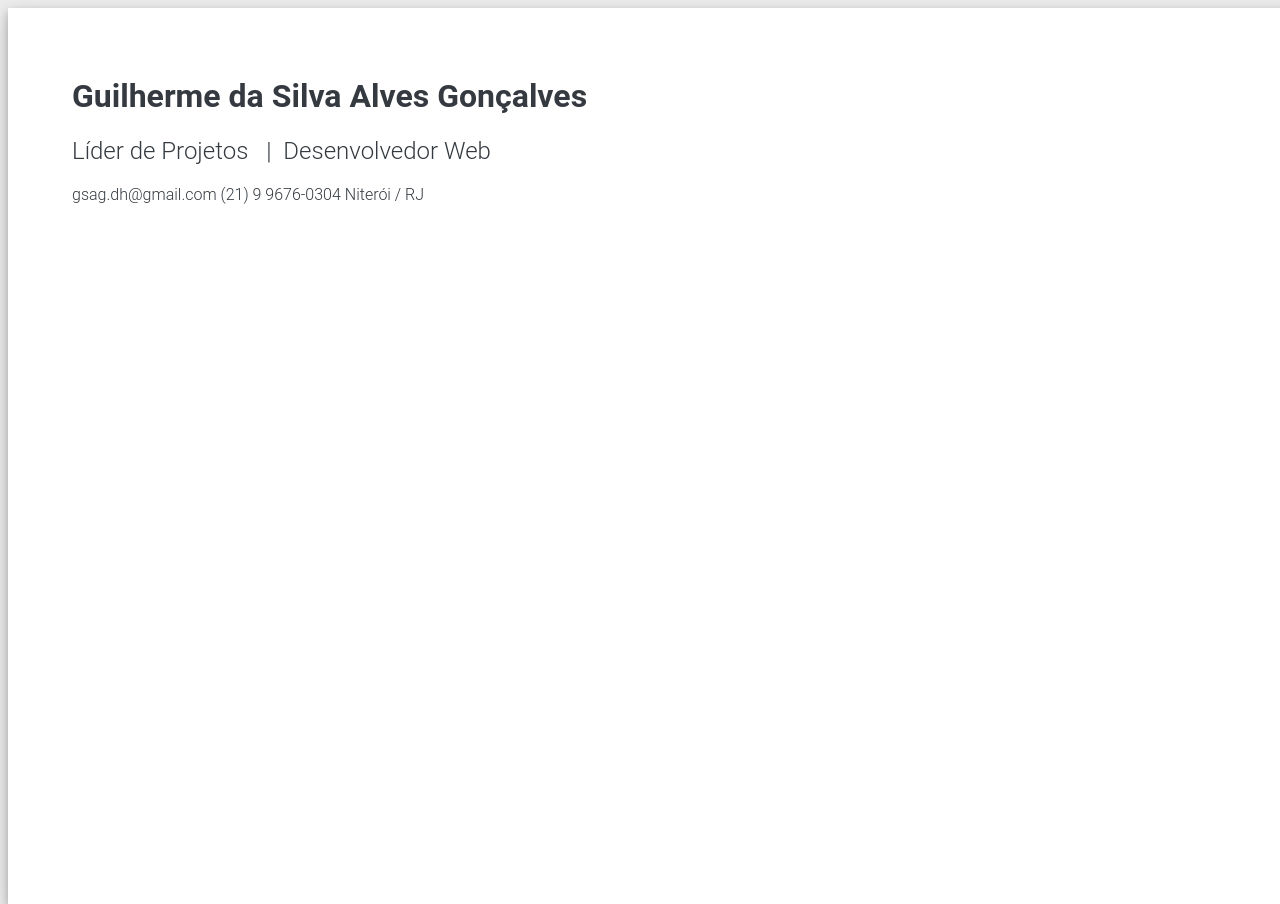
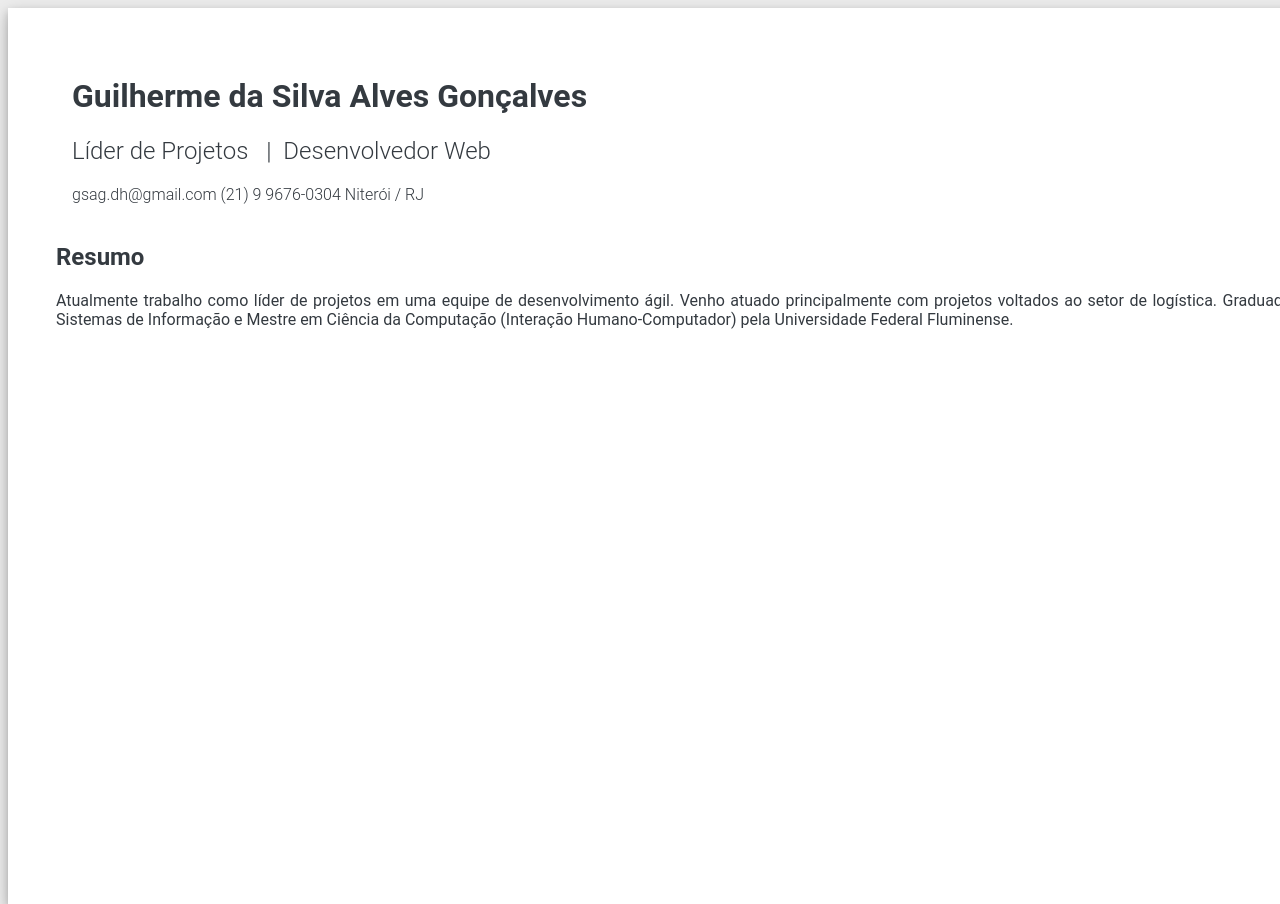
Before and after one commit to gsag/curriculum-vitae-vue, a Vue app: page / in a window 1280 px wide. Shown: the top 904 px of the page. Built offline with nearby package versions, Linux system fonts and the light colour scheme.

Commit message:
Creating reusable ArticleComponent

```diff
--- a/src/App.vue
+++ b/src/App.vue
@@ -1,16 +1,28 @@
 <template>
   <main id="app" class="container">
     <Header class="row"/>
+    <Article class="row" title="Resumo">
+      <p>
+        Atualmente trabalho como líder de projetos em uma equipe
+        de desenvolvimento ágil. Venho atuado principalmente com
+        projetos voltados ao setor de logística.
+        Graduado em Sistemas de Informação e Mestre em Ciência
+        da Computação (Interação Humano-Computador) pela Universidade
+        Federal Fluminense.
+      </p>
+    </Article>
   </main>
 </template>
 
 <script>
 import Header from "@/components/HeaderComponent";
+import Article from "@/components/ArticleComponent";
 
 export default {
 	name: "App",
 	components: {
-    Header
+		Header,
+		Article
 	}
 };
 </script>
--- /dev/null
+++ b/src/components/ArticleComponent.vue
@@ -0,0 +1,27 @@
+<template lang="html">
+    <section>
+        <div class="col">
+        <article>
+            <h2>{{title}}</h2>
+            <slot></slot>
+        </article>
+        </div>
+    </section>
+</template>
+
+<script>
+export default {
+	name: "Article",
+	props: ["title"]
+};
+</script>
+
+<style lang="css" scoped>
+section {
+	margin: 1em 0;
+}
+article > p {
+	text-align: justify;
+	text-justify: inter-word;
+}
+</style>
--- a/src/components/HeaderComponent.vue
+++ b/src/components/HeaderComponent.vue
@@ -1,6 +1,6 @@
 <template lang="html">
   	<header>
-		<div class="header-main-info col-8 d-flex flex-column align-items-start">
+		<div class="header-main-info col-12 col-sm-12 col-md-8 d-flex flex-column align-items-start">
 			<h1>{{headerTitle}}</h1>
 			<h2 class="d-flex flex-row">
         <span v-for="subtitle in headerSubTitles"
@@ -9,7 +9,7 @@
         </span>
       </h2>
 		</div>
-		<div class="header-side-info col-4 d-flex flex-column align-items-end justify-content-center">
+		<div class="header-side-info col-12 col-sm-12 col-md-4 d-flex flex-column align-items-start align-items-sm-start align-items-md-end justify-content-center">
 			<span class="header-side-info__email">
 				{{headerEmail}}
 			</span>
```
Lines whose indentation alone changed are shown as unchanged.
